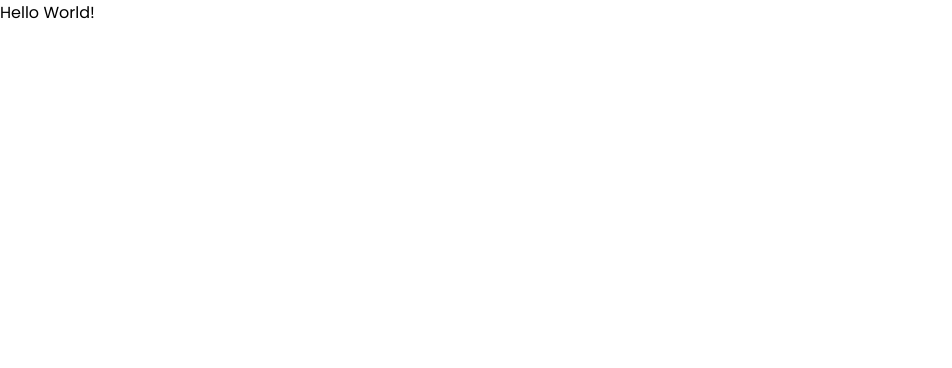
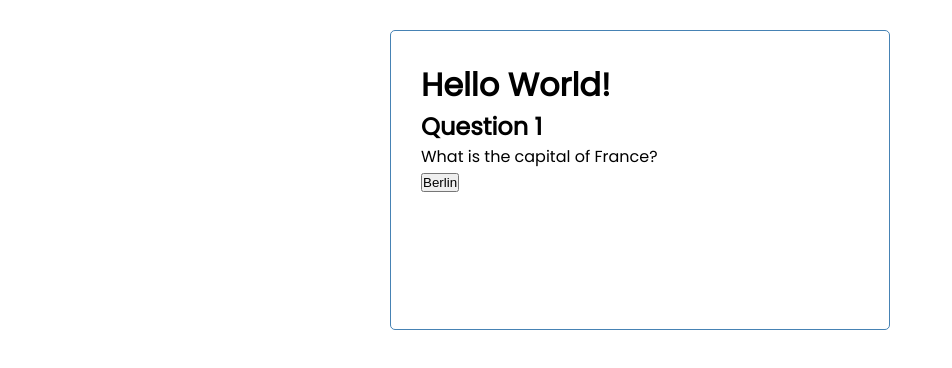
Before and after one commit to Sanjana272621/Quizzer, a React (Vite) app: page / in a window 1280 px wide. Shown: the top 368 px of the page, without its empty margins (0-952 px from the left). Built offline with nearby package versions, Linux system fonts and the light colour scheme.

Commit message:
quiz option buttons

```diff
--- a/src/App.jsx
+++ b/src/App.jsx
@@ -1,9 +1,12 @@
 import './index.css'
+import Quiz from './components/quiz.jsx'
 
 function App() {
   return (
-    <div className = "app-container">
-      Hello World!
+    <div className = "container">
+
+      <h1>Hello World!</h1>
+       <Quiz />
     </div>
   )
 }
--- /dev/null
+++ b/src/components/quiz.jsx
@@ -0,0 +1,27 @@
+function Quiz (){
+    const questionBank = [
+        {
+            question: "What is the capital of France?",
+            options: ["Paris", "Berlin", "Rome", "London"],
+            answer: "Paris"
+        },
+
+        {
+            question: "What is the capital of Italy?",
+            options: ["Paris", "Berlin", "Rome", "London"],
+            answer: "Rome"
+        }
+    ];
+
+    return (
+        <div>
+            <h2>Question 1</h2>
+            <p className = "question"> {questionBank[0].question} </p>
+
+            <button className = "option">Berlin</button>
+
+        </div>
+    );
+}
+
+export default Quiz;
--- a/src/index.css
+++ b/src/index.css
@@ -6,11 +6,11 @@
   padding: 0;
 }
 
-body {
+body {          /* Without dot, so <body> tag */
   font-family: 'Poppins', sans-serif;
 }
 
-.container {
+.container {   /* container class */
   max-width: 500px;
   margin: 30px auto;
   overflow: auto;
```
